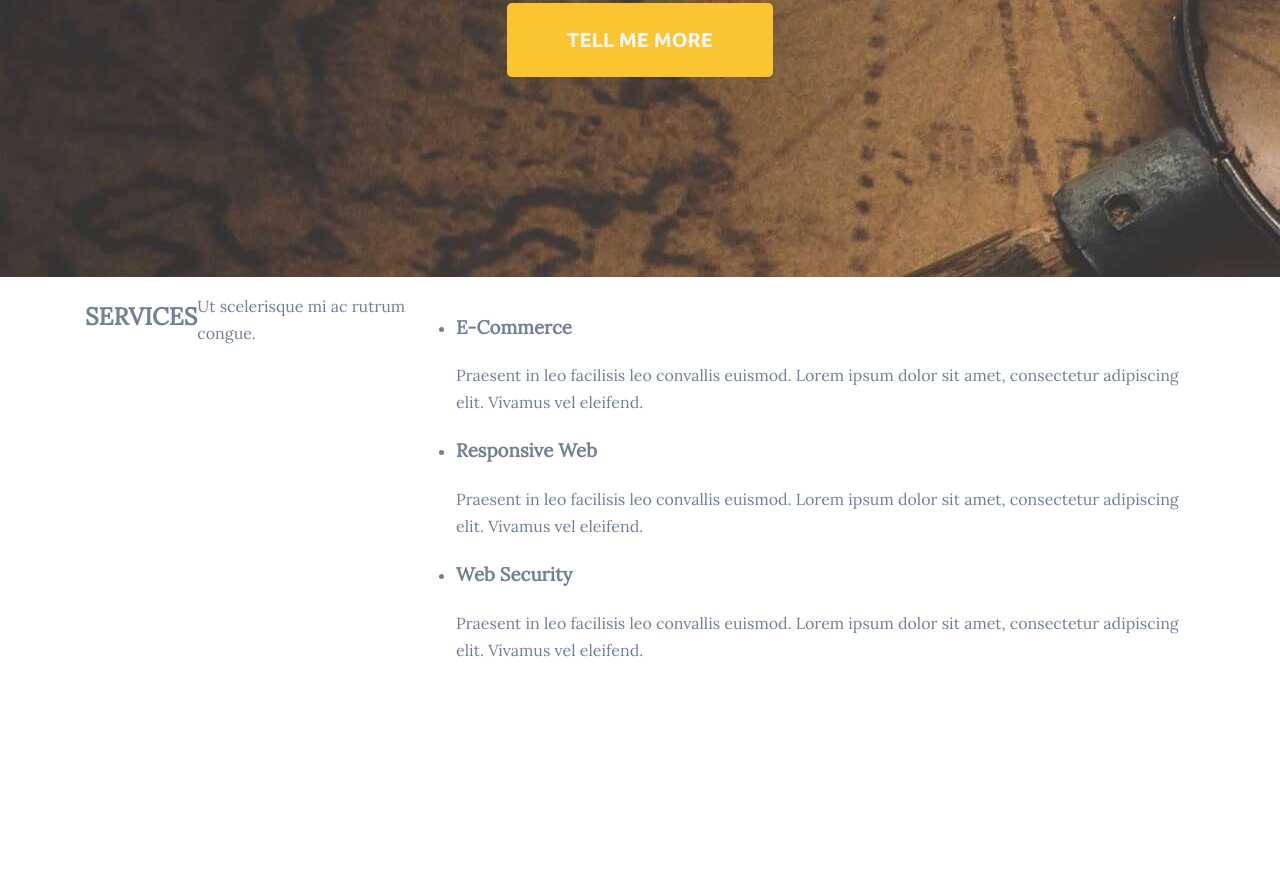
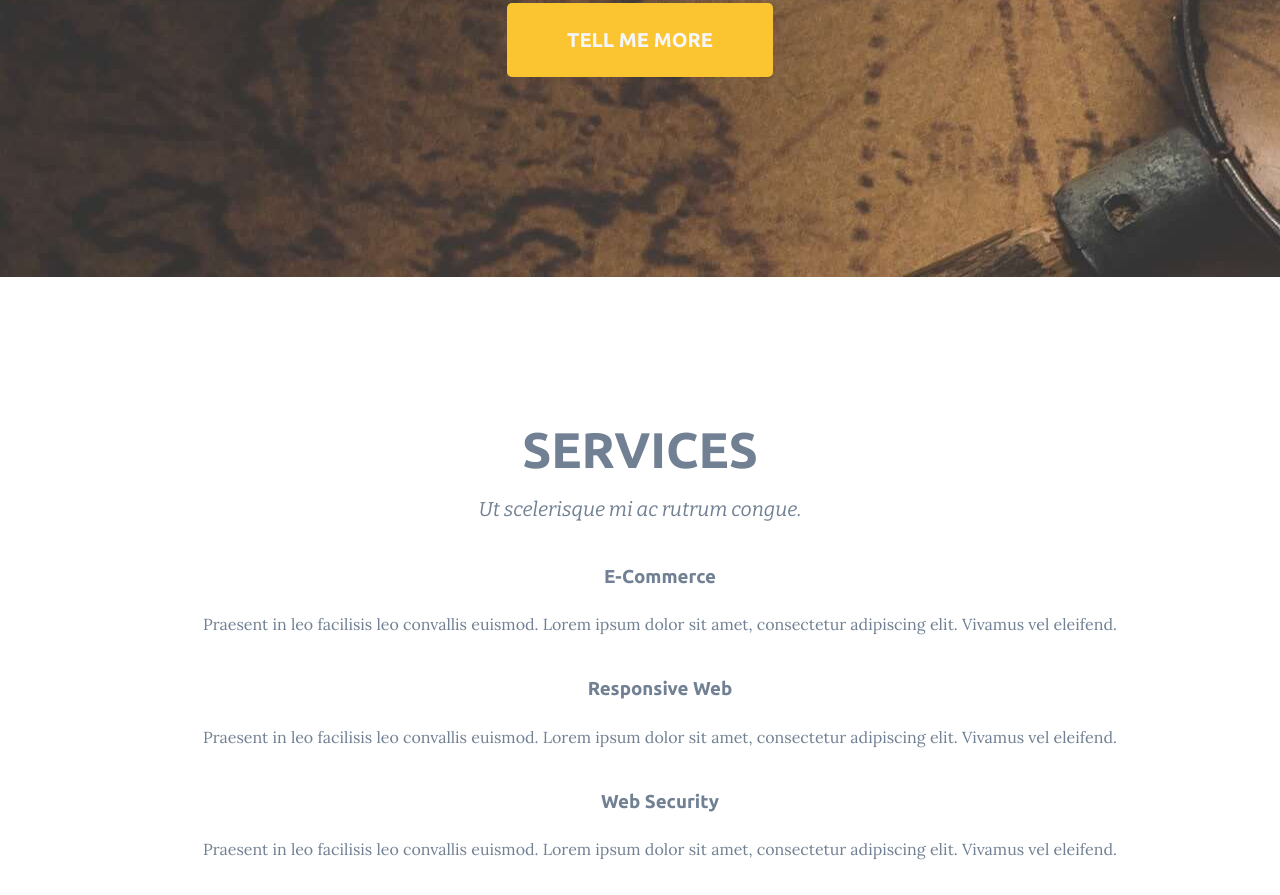
Before and after one commit to KevinKaluzny/zad-4, a website: page index.html in a window 1280 px wide. Shown: the part 555-1450 px from the top of the page. Before the commit the page ends 1251 px from the top, so only its background shows below. Drawn offline with nearby package versions, Linux system fonts and the light colour scheme; a web font is replaced by a local one.

Commit message:
Add style for section service

```diff
--- a/sass/style.scss
+++ b/sass/style.scss
@@ -25,8 +25,23 @@ body {
     position: relative;
 }
 
+h1, h2, h3, nav li a {
+    font-family: $font-family-two;
+}
+
+h2 {
+    font-size: 50px;
+    margin: 0;
+}
+
+h2 + p {
+    font-family: $font-family-four;
+    margin: 0;
+    font-size: 20px;
+}
+
 .container {
-    display: flex;
+    text-align: center;
 }
 
 /* Navigation */
@@ -58,7 +73,6 @@ nav li {
 
 nav li a {
     text-decoration: none;
-    font-family: $font-family-two;
     color: $color-four;
     font-size: 18px;
     margin: 0 0 0 40px;
@@ -72,7 +86,6 @@ header {
 
 header .container {
     display: block;
-    text-align: center;
     position: relative;
     padding: 300px 0 200px 0;
 }
@@ -87,7 +100,6 @@ header h2 {
 header h1 {
     font-size: 90px;
     margin: 0;
-    font-family: $font-family-two;
     color: $color-four;
 }
 
@@ -101,3 +113,17 @@ header button {
     border-radius: 5px;
     padding: 25px 60px 25px 60px;
 }
+
+/* Service */
+
+.service {
+    padding-top: 130px;
+}
+
+.service ul {
+    list-style-type: none;
+}
+
+.service li {
+    display: inline-block;
+}
```
Also changed, not shown: css/style.css, 1 other file.
